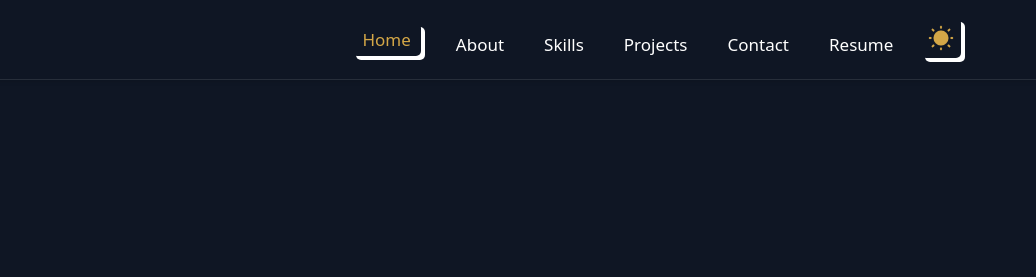
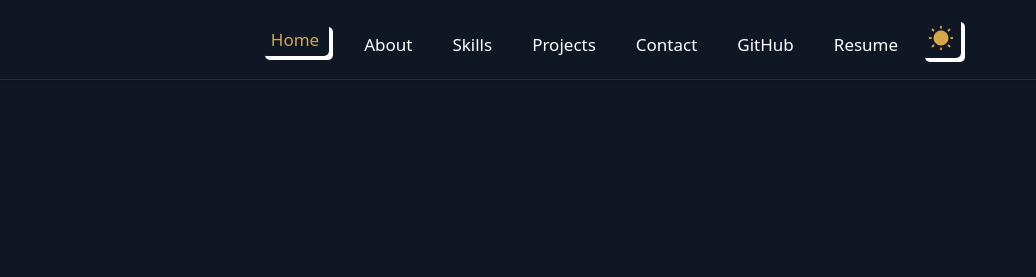
Before and after one commit to Hassan-Ghorab/hassanghorab, a website built with Vite: page index.html in a window 1280 px wide. Shown: the top 277 px of the page, 244-1280 px from the left. Built offline with nearby package versions, Linux system fonts and the light colour scheme.

Commit message:
HTML: adding a github link in the main nav

```diff
--- a/index.html
+++ b/index.html
@@ -64,6 +64,15 @@
                 <li><a href="#skills">Skills</a></li>
                 <li><a href="#projects">Projects</a></li>
                 <li><a href="#contact">Contact</a></li>
+
+                <li>
+                  <a
+                    href="https://github.com/Hassan-Ghorab"
+                    target="_blank"
+                    title="Navigate to Hassan Ghorab github"
+                    >GitHub</a
+                  >
+                </li>
                 <li>
                   <a
                     href="./assets/Hassan_Ghorab_Resume.pdf"
```
